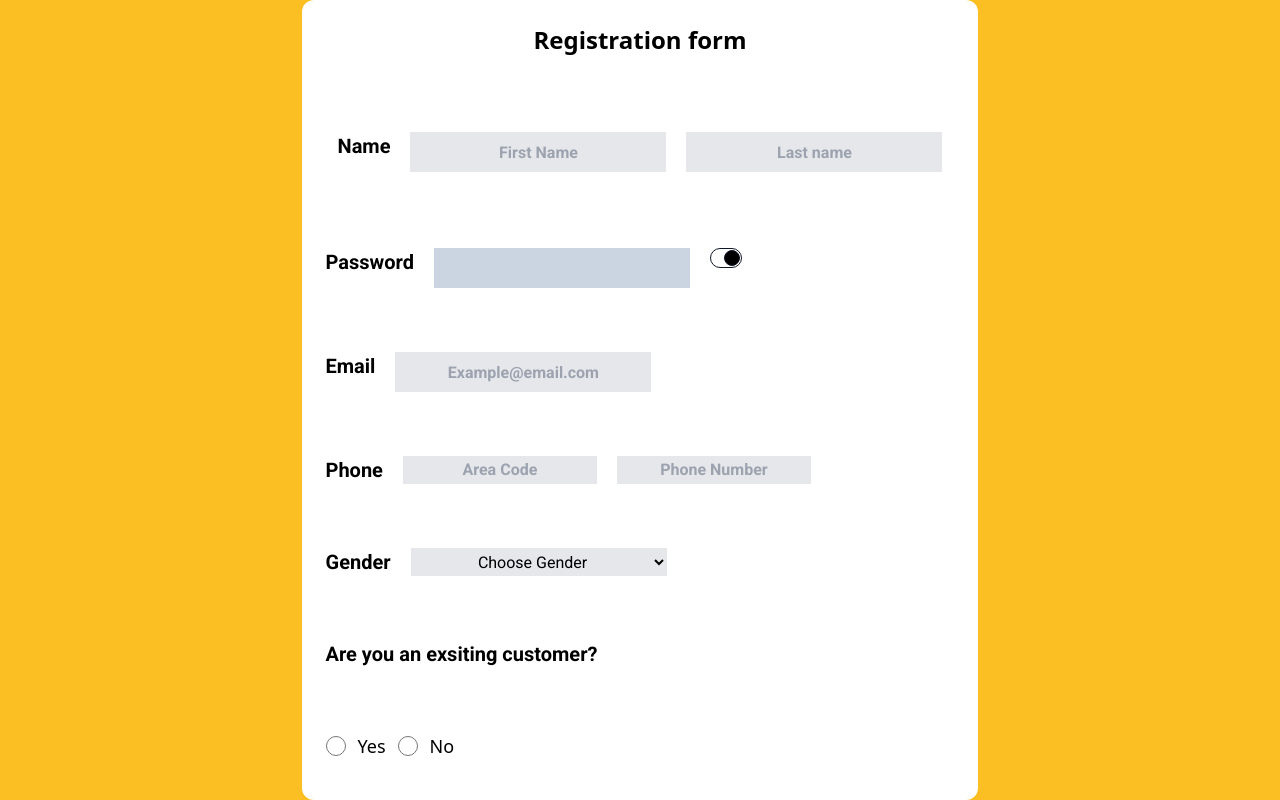
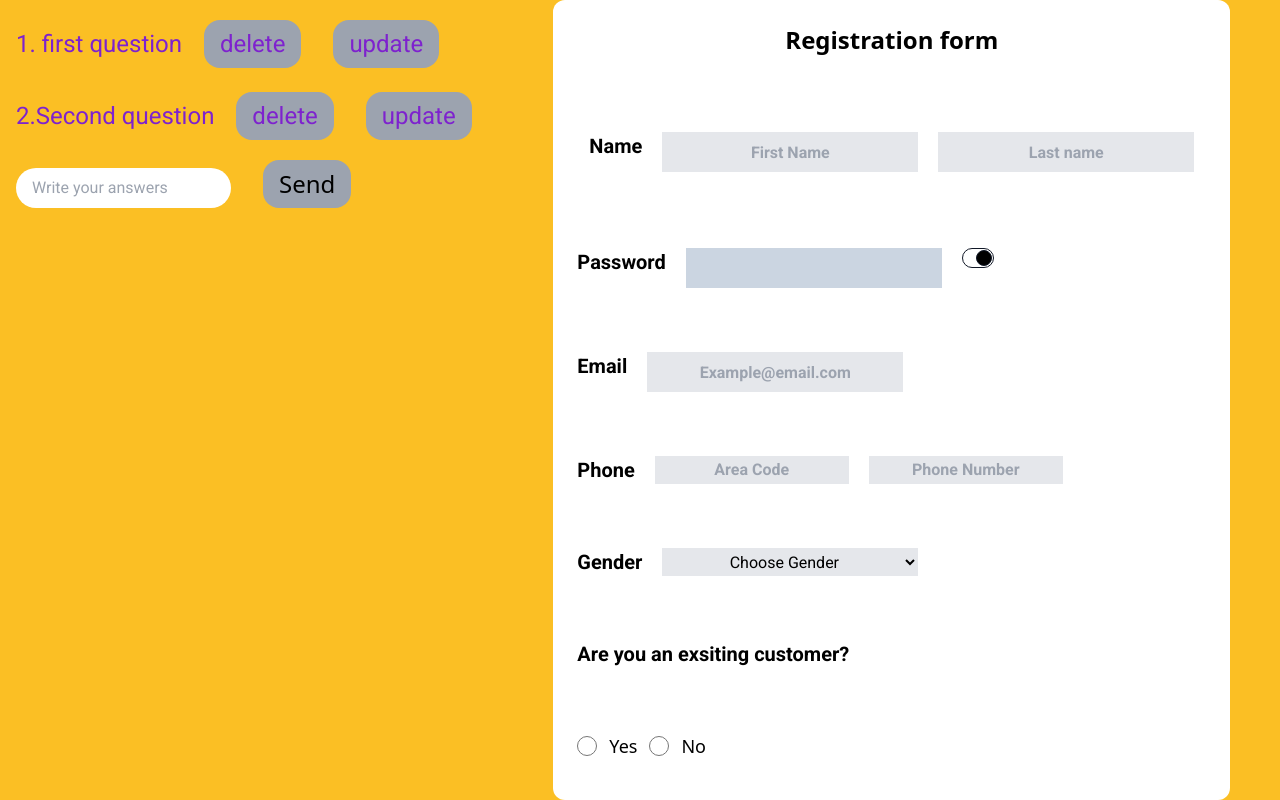
Before and after one commit to crazyysasha/turbo-disco, a Vue app: page /homework in a window 1280 px wide. Built offline with nearby package versions, Linux system fonts and the light colour scheme.

Commit message:
many fixes

```diff
--- a/src/stores/homework.js
+++ b/src/stores/homework.js
@@ -1,55 +1,54 @@
-import {defineStore} from 'pinia';
-import {ref} from 'vue';
+import { defineStore } from 'pinia';
+import { ref } from 'vue';
 
 
-export const DohomeworkStore=defineStore('homework',()=>{
-    const creatid=ref(3)
-    const answer=ref([
+export const DohomeworkStore = defineStore('homework', () => {
+    const creatid = ref(3)
+    const answer = ref([
         {
-            id:1,
-            title:' first question',
-            isCompleted:false,
+            id: 1,
+            title: ' first question',
+            isCompleted: false,
         },
         {
-            id:2,
+            id: 2,
             title: 'Second question',
-            isCompleted:false,
+            isCompleted: false,
 
         }
     ]);
-    function toggle(id){
-        answer.value=answer.value.map((newasn)=>{
-            if(id==newasn.id){
-                newasn.isCompleted=!newasn.isCompleted;
+    function toggle(id) {
+        answer.value = answer.value.map((newasn) => {
+            if (id == newasn.id) {
+                newasn.isCompleted = !newasn.isCompleted;
             }
             return newasn;
         })
     }
 
-    function create(title){
-       answer.value.push({
-        id:creatid.value++,
-        title:title,
-        isCompleted:false,
-       })
+    function create(title) {
+        answer.value.push({
+            id: creatid.value++,
+            title: title,
+            isCompleted: false,
+        })
     }
-    function remove(title,id){
+    function remove(title, id) {
         answer.value.pop({
             id,
             title,
-            isCompleted:false
+            isCompleted: false
         })
     }
-    function update(title){
-        answer.value.splice({
-            id:this.id,
-            title,
-            isCompleted:false
-        })
+    function update(id, title) {
+        answer.value = answer.value.map((todo) => {
+            if (todo.id == id) todo.title = title;
+            return todo;
+        });
     }
 
 
 
 
-    return{answer,create,toggle,remove,update}
+    return { answer, create, toggle, remove, update }
 })
--- a/src/views/HomeworkView.vue
+++ b/src/views/HomeworkView.vue
@@ -1,46 +1,62 @@
 <script setup>
-import {DohomeworkStore} from '../stores/homework';
-import {ref,reactive} from 'vue';
+import { DohomeworkStore } from '../stores/homework';
+import { ref } from 'vue';
 import FormInfo from '../componites/Mix/FormInfo.vue';
-const created=ref('')
-const store=DohomeworkStore();
-const infoform=reactive({
-    Rgform:'Registration form',
-    name:'Name',
-    pass:'Password',
-    email:'Email',
-    mobile:'Phone',
-    gender:'Gender',
-    customer:'Are you an exsiting customer?'
-})
+const created = ref('')
+const title = ref('');
+const store = DohomeworkStore();
+const infoform = {
+    Rgform: 'Registration form',
+    name: 'Name',
+    pass: 'Password',
+    email: 'Email',
+    mobile: 'Phone',
+    gender: 'Gender',
+    customer: 'Are you an exsiting customer?'
+};
+
+const updateId = ref(null);
+const updateTitle = ref('');
+
 </script>
 
 <template>
     <div class=" bg-amber-400 min-h-screen flex mx-auto ">
-        <!-- <div> -->
-        <!-- <ul class=" mx-4 py-5 flex flex-col gap-6"> -->
-            <!-- <li v-for="home, index in store.answer" class="text-2xl font-Roboto text-purple-700"> -->
-                <!-- {{ index+1 }}.{{ home.title }} -->
-                <!-- <button class="rounded-2xl bg-gray-400 hover:bg-red-500 hover:text-black transation-opacity mx-4 px-4 py-2 text-2xl"  -->
-                <!-- @click="store.remove(title,id)">  -->
-                    <!-- delete -->
-                <!-- </button> -->
-                <!-- <button  class="rounded-2xl bg-gray-400 hover:bg-lime-500 mx-4 px-4 py-2 text-2xl"> -->
-                    <!-- update -->
-                <!-- </button>               -->
-            <!-- </li> -->
-        <!-- </ul> -->
-        <!-- <form @submit.prevent="store.create(title); title=''"> -->
-            <!-- <input type="text" placeholder="Write your answers" class="py-2 px-4 mx-4 rounded-3xl font-Roboto text-purple-700 " v-model="title"> -->
-            <!-- <button class="rounded-2xl bg-gray-400 hover:bg-lime-500 mx-4 px-4 py-2 text-2xl"> Send </button>            -->
-        <!-- </form> -->
-        <!-- </div>       -->
-        <!-- <div>   -->
-<!--  -->
-        <!-- </div> -->
-    <!--  -->
-            <!--  -->
-            <FormInfo :="infoform"></FormInfo>
+        <div>
+            <ul class=" mx-4 py-5 flex flex-col gap-6">
+                <li v-for="home, index in store.answer" class="text-2xl font-Roboto text-purple-700">
+                    <div v-if="home.id != updateId">
+                        {{ index + 1 }}.{{ home.title }}
+                        <button
+                            class="rounded-2xl bg-gray-400 hover:bg-red-500 hover:text-black transation-opacity mx-4 px-4 py-2 text-2xl"
+                            @click="store.remove(title, id)">
+                            delete
+                        </button>
+                        <button class="rounded-2xl bg-gray-400 hover:bg-lime-500 mx-4 px-4 py-2 text-2xl"
+                            @click="updateId = home.id; updateTitle = home.title">
+                            update
+                        </button>
+                    </div>
+                    <div v-else>
+
+                        <textarea v-model="updateTitle"></textarea>
+                        <button @click="store.update(updateId, updateTitle); updateId = null">
+                            save
+                        </button>
+                    </div>
+                </li>
+            </ul>
+            <form @submit.prevent="store.create(title); title = ''">
+                <input type="text" placeholder="Write your answers"
+                    class="py-2 px-4 mx-4 rounded-3xl font-Roboto text-purple-700 " v-model="title">
+                <button class="rounded-2xl bg-gray-400 hover:bg-lime-500 mx-4 px-4 py-2 text-2xl"> Send </button>
+            </form>
+        </div>
+        <div>
+
+        </div>
+
+
+        <FormInfo :="infoform"></FormInfo>
     </div>
-
 </template>
```
